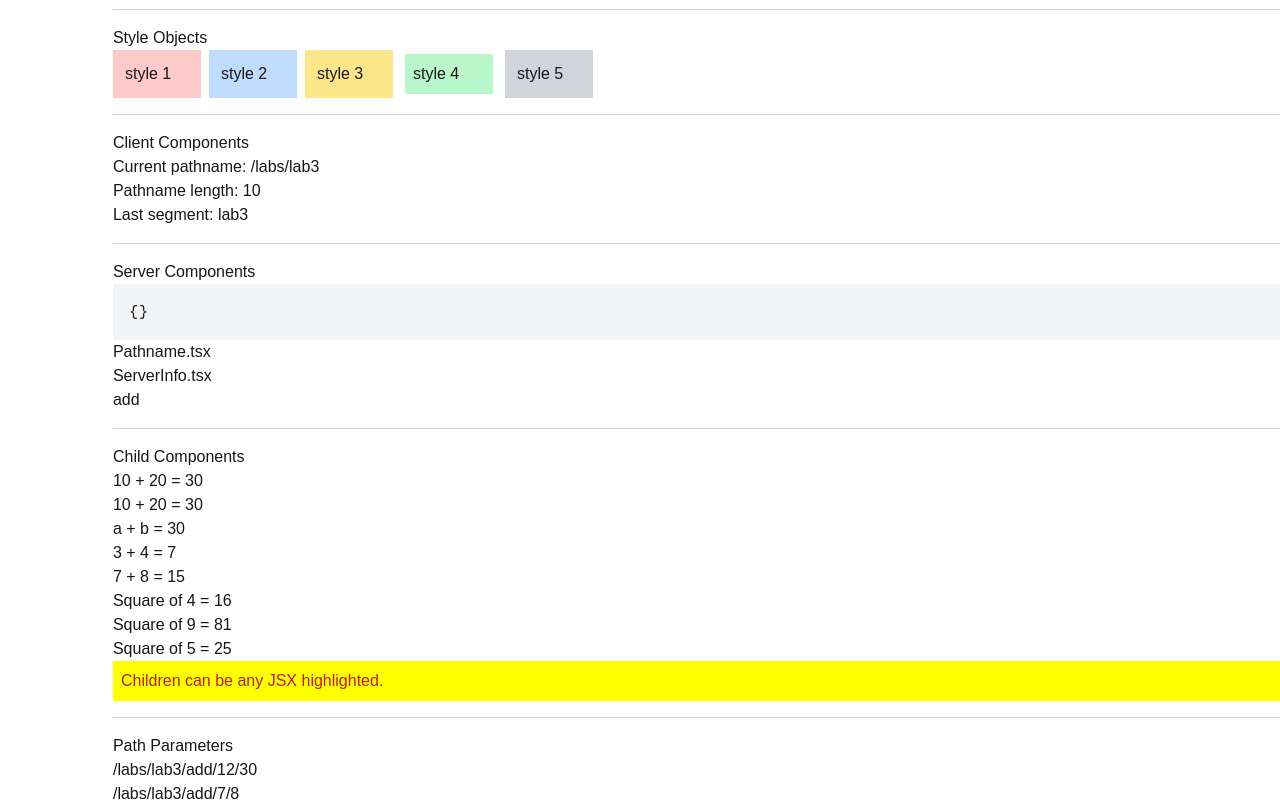
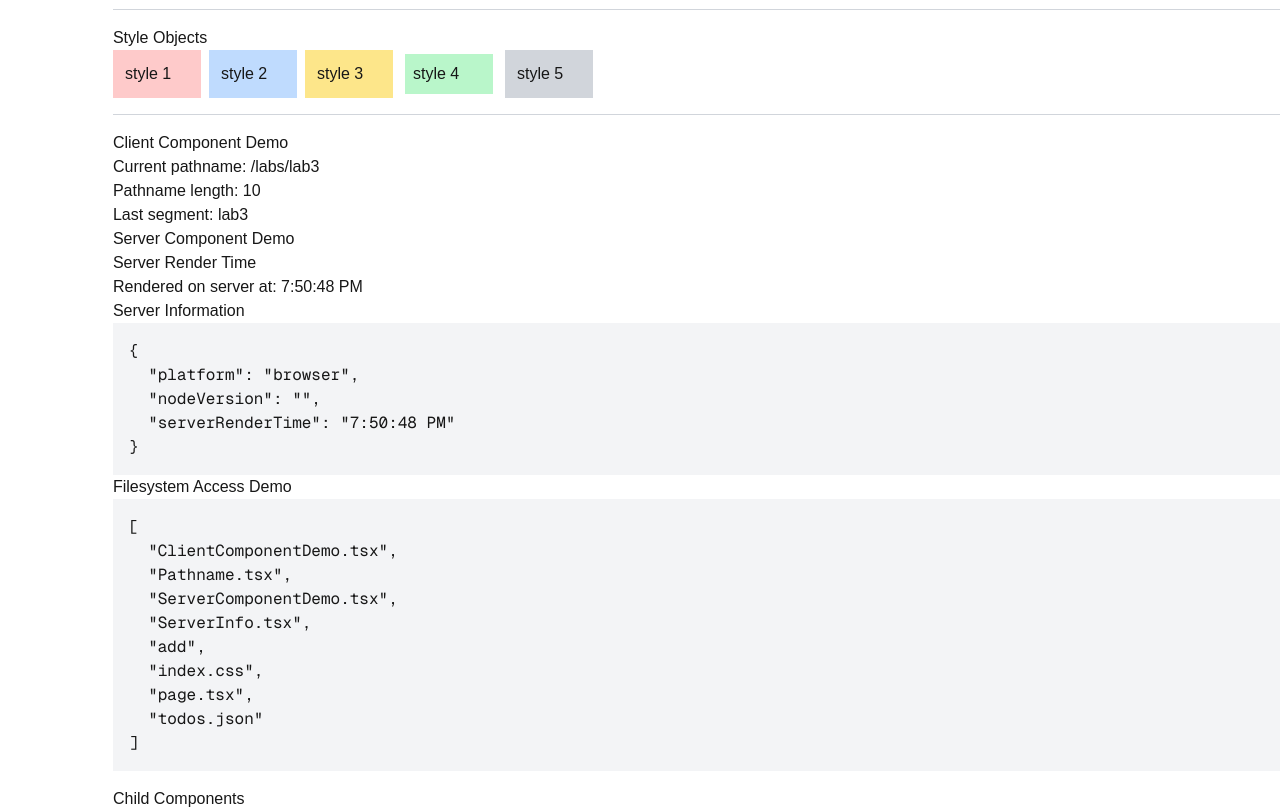
Before and after one commit to liuminjing2021cloud/webdev-client, a Next.js app: page /labs/lab3 in a window 1280 px wide. Shown: the part 2560-3369 px from the top of the page. Built offline with nearby package versions, Linux system fonts and the light colour scheme.

Commit message:
Match A3 client and server component demos

```diff
--- /dev/null
+++ b/app/labs/lab3/ClientComponentDemo.tsx
@@ -0,0 +1,15 @@
+"use client";
+
+import { usePathname } from "next/navigation";
+
+export default function ClientComponentDemo() {
+  const pathname = usePathname();
+  return (
+    <div id="wd-client-component-demo">
+      <h1>Client Component Demo</h1>
+      <p>Current pathname: {pathname}</p>
+      <p>Pathname length: {pathname.length}</p>
+      <p>Last segment: {pathname.split("/").pop()}</p>
+    </div>
+  );
+}
--- /dev/null
+++ b/app/labs/lab3/ServerComponentDemo.tsx
@@ -0,0 +1,28 @@
+import fs from "node:fs";
+import path from "node:path";
+
+export default function ServerComponentDemo() {
+  const platform = process.platform;
+  const nodeVersion = process.version;
+  const serverRenderTime = new Date().toLocaleTimeString();
+  const lab3Dir = path.join(process.cwd(), "app", "labs", "lab3");
+  let files: string[] = [];
+
+  try {
+    files = fs.readdirSync(lab3Dir);
+  } catch (error) {
+    console.error("Error reading lab3 directory:", error);
+  }
+
+  return (
+    <div id="wd-server-component-demo">
+      <h1>Server Component Demo</h1>
+      <h2>Server Render Time</h2>
+      <p>Rendered on server at: {serverRenderTime}</p>
+      <h2>Server Information</h2>
+      <pre>{JSON.stringify({ platform, nodeVersion, serverRenderTime, arch: process.arch, pid: process.pid }, null, 2)}</pre>
+      <h2>Filesystem Access Demo</h2>
+      <pre>{JSON.stringify(files, null, 2)}</pre>
+    </div>
+  );
+}
--- a/app/labs/lab3/page.tsx
+++ b/app/labs/lab3/page.tsx
@@ -1,6 +1,6 @@
 import Link from "next/link";
-import Pathname from "./Pathname";
-import ServerInfo from "./ServerInfo";
+import ClientComponentDemo from "./ClientComponentDemo";
+import ServerComponentDemo from "./ServerComponentDemo";
 import todos from "./todos.json";
 import "./index.css";
 
@@ -174,15 +174,8 @@ export default function Lab3() {
         </div>
       </section>
 
-      <section>
-        <h3>Client Components</h3>
-        <Pathname />
-      </section>
-
-      <section>
-        <h3>Server Components</h3>
-        <ServerInfo />
-      </section>
+      <ClientComponentDemo />
+      <ServerComponentDemo />
 
       <section>
         <h3>Child Components</h3>
```
